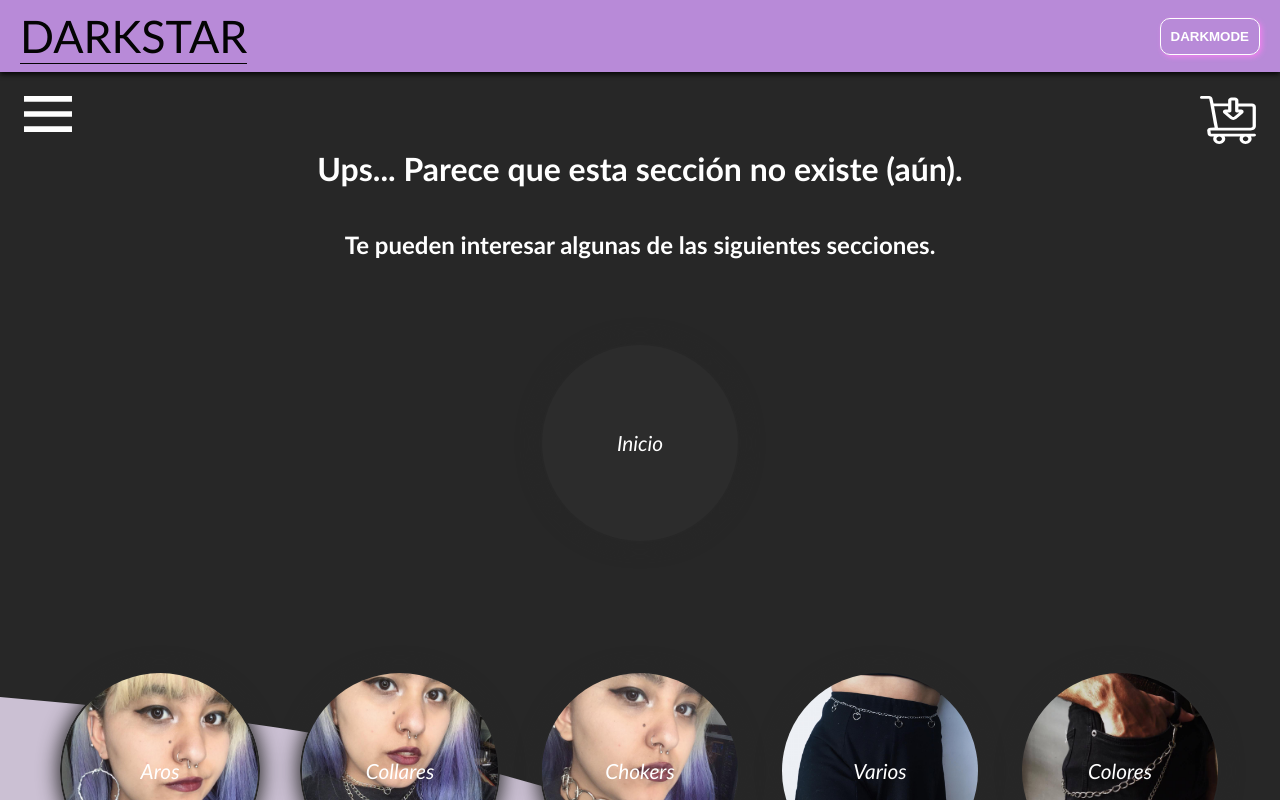
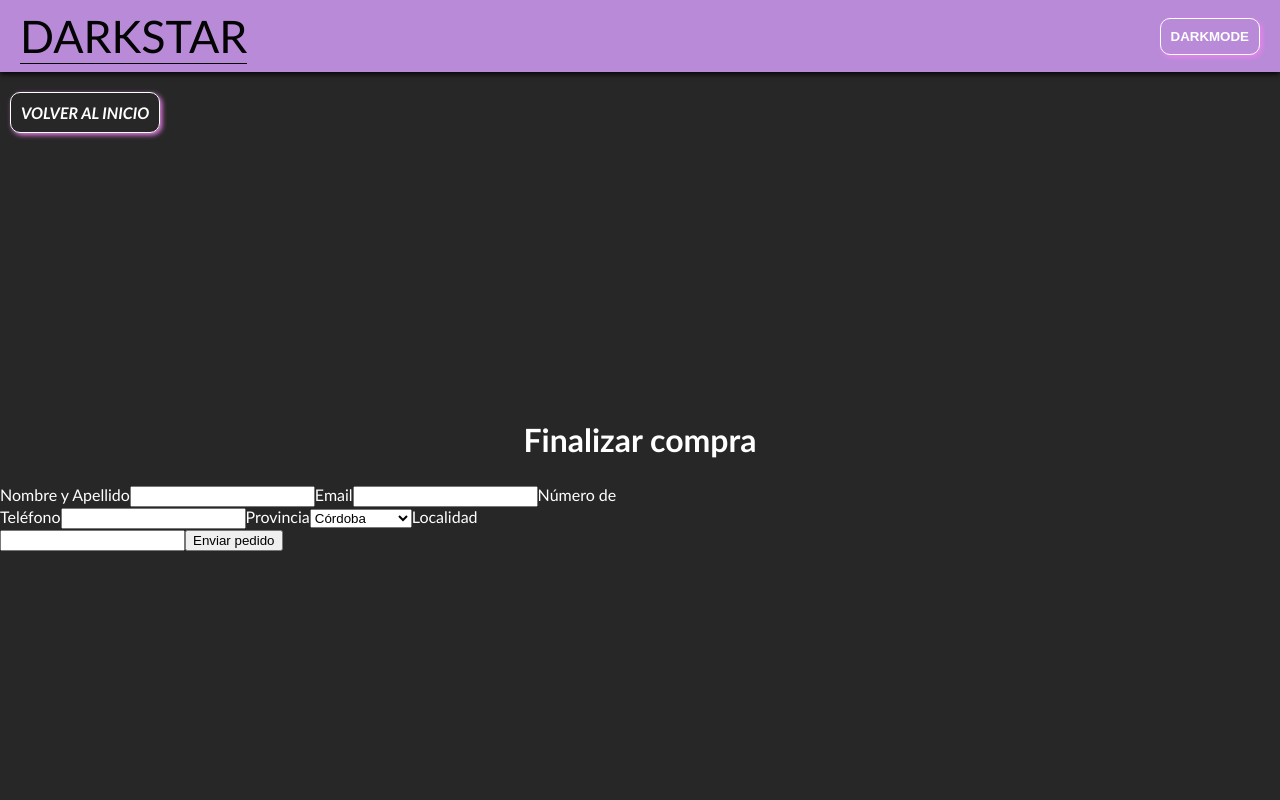
Before and after one commit to matiassalicru/Darkstar, a React (Create React App) app: page /comprar in a window 1280 px wide. Before the commit this address led to /error_404. Shown: the top 800 px of the page. Built offline with nearby package versions, Linux system fonts and the light colour scheme.

Commit message:
Making page of Comprar

```diff
--- a/src/components/common/Cart.js
+++ b/src/components/common/Cart.js
@@ -5,6 +5,7 @@ import { closeCart } from "../../actions/ui";
 import { CartItem } from "./CartItem";
 
 import emptyBox from "../../Assets/emptyBox.svg";
+import { Link } from "react-router-dom";
 
 export const Cart = () => {
   const dispatch = useDispatch();
@@ -27,6 +28,7 @@ export const Cart = () => {
       <div className="cart__items">
         {items.length >= 1 ? (
           <>
+            <Link className="btn" to='/comprar'>Finalizar Pedido</Link>
             {items.map((item) => (
               <CartItem key={item.id} item={item} />
             ))}
--- /dev/null
+++ b/src/components/sections/Comprar.js
@@ -0,0 +1,78 @@
+import React from "react";
+import { useSelector } from "react-redux";
+import { Link } from "react-router-dom";
+import { Footer } from "../common/Footer";
+import { Navbar } from "../common/Navbar";
+import { useForm } from "../../hooks/useForm/useForm";
+
+
+
+export const Comprar = () => {
+  const cart = useSelector((state) => state.cart.items);
+
+  const [values, handleInputChange, reset ] = useForm();
+
+  const sendForm = (e) => {
+    e.preventDefault();
+
+    console.log(values);
+
+  }
+
+  console.log(values);
+
+  console.log(cart[0]);
+
+  return (
+    <>
+      <Navbar />
+      <section className="comprar__main">
+        <h1 className="comprar__title">Finalizar compra</h1>
+
+        <Link to="/" className="btn link">
+          Volver al inicio
+        </Link>
+        <div className="comprar__cartItems">
+          <section className="comprar__items">
+            {cart.length >= 1 &&
+              cart.map((item) => (
+                <div className="comprar__item" key={item.id}>
+                  <img
+                    className="item__image"
+                    src={item.images_thumb}
+                    alt="producto"
+                  />
+                  <div className="item__description">
+                    <h2 className="item__title">{item.title}</h2>
+                    <p> {item.price} </p>
+                  </div>
+                </div>
+              ))}
+          </section>
+          <form
+            action="POST"
+            className="comprar__form"
+            onSubmit={sendForm}
+          >
+            <label>Nombre y Apellido</label>
+            <input type="text" onChange={handleInputChange} />
+            <label>Email</label>
+            <input type="email" name="email" onChange={handleInputChange} />
+            <label>Número de Teléfono</label>
+            <input type="number" name="phone" onChange={handleInputChange} />
+            <label>Provincia</label>
+            <select name="provincia">
+              <option value="Córdoba">Córdoba</option>
+              <option value="Catamarca">Catamarca</option>
+              <option value="Buenos Aires">Buenos Aires</option>
+            </select>
+            <label>Localidad</label>
+            <input type="text" onChange={handleInputChange} />
+            <input type="submit"  value="Enviar pedido" />
+          </form>
+        </div>
+      </section>
+      <Footer />
+    </>
+  );
+};
--- /dev/null
+++ b/src/hooks/useForm/useForm.js
@@ -0,0 +1,21 @@
+import { useState } from "react"
+
+export const useForm = (initialState = {}) => {
+
+    const [values, setValues] = useState(initialState);
+
+    const reset = () => {
+      setValues(initialState);
+    }
+
+    const handleInputChange = ({target}) => {
+        setValues({
+          ...values,
+          [target.name]: target.value,
+        });
+    }
+
+
+
+    return  [values , handleInputChange, reset];
+}
--- a/src/routes/AppRouter.js
+++ b/src/routes/AppRouter.js
@@ -2,6 +2,7 @@ import React from "react";
 import { BrowserRouter, Redirect, Route, Switch } from "react-router-dom";
 import { NotFound } from "../components/error/NotFound";
 import { Home } from "../components/Home";
+import { Comprar } from "../components/sections/Comprar";
 import { Tienda } from "../components/sections/Tienda";
 import { View } from "../components/sections/View";
 
@@ -12,6 +13,7 @@ export const AppRouter = () => {
         <Switch>
           <Route exact path="/" component={Home} />
           <Route exact path="/error_404" component={NotFound} />
+          <Route exact path="/comprar" component={Comprar} />
 
           <Route exact path="/tienda/:tipo" component={Tienda} />
 
--- /dev/null
+++ b/src/styles/components/_comprar.scss
@@ -0,0 +1,56 @@
+.comprar__main {
+  @extend %main;
+  position: relative;
+  display: flex;
+  flex-direction: column;
+  align-items: center;
+  justify-content: center;
+  margin-top: 4.5em;
+  color: $white;
+
+  .comprar__title {
+    font-size: 2em;
+  }
+
+  .link {
+    position: absolute;
+    left: 10px;
+    top: 20px;
+  }
+}
+
+.comprar__cartItems {
+  display: flex;
+  flex-direction: row;
+
+  .comprar__item {
+    display: flex;
+    align-items: center;
+    justify-content: space-between;
+    height: 140px;
+    width: 150%;
+    padding-right: 10px;
+    box-sizing: border-box;
+    border: 1px solid $primary;
+    border-radius: 0 20px 20px 0;
+    margin: 1em 0;
+
+    .item__description {
+      display: flex;
+      flex-direction: column;
+      align-items: flex-end;
+    }
+
+    .item__image {
+      height: 100%;
+    }
+  }
+
+  h2 {
+    margin: 0;
+  }
+}
+
+.comprar__form{
+    width: 50%;
+}
--- a/src/styles/styles.scss
+++ b/src/styles/styles.scss
@@ -13,3 +13,4 @@
 @import './components/view';
 @import './components/cart';
 @import './components/cartItem';
+@import './components/comprar';
```
Also changed, not shown: src/hooks/useForm/README.md (added), 1 other file (tests, documents, lock files or other folders).
